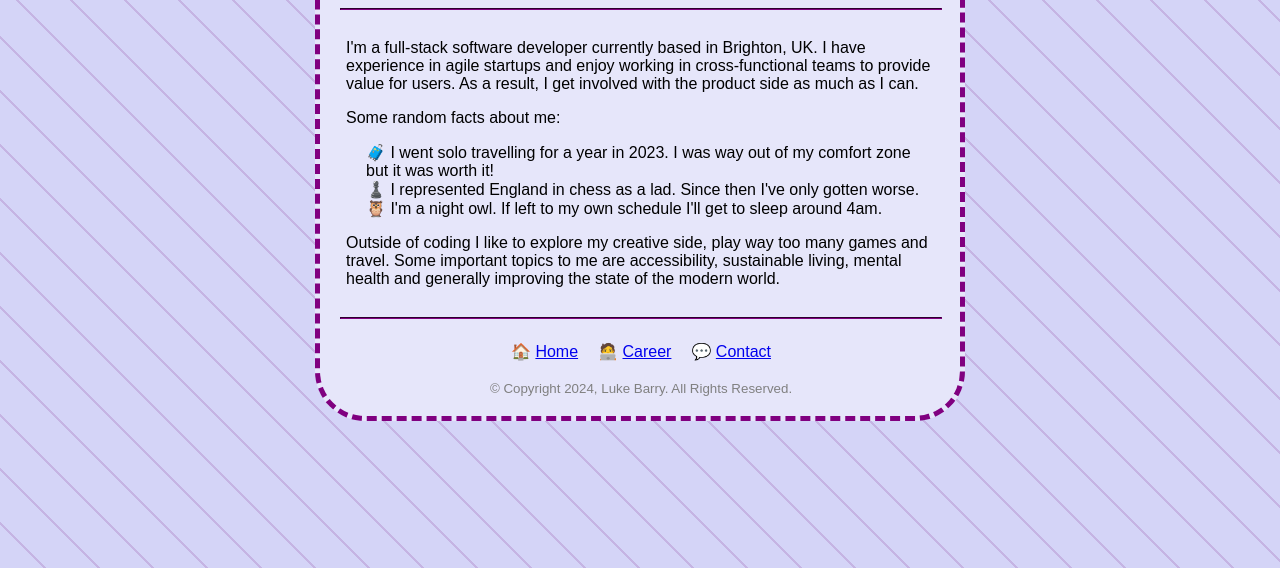
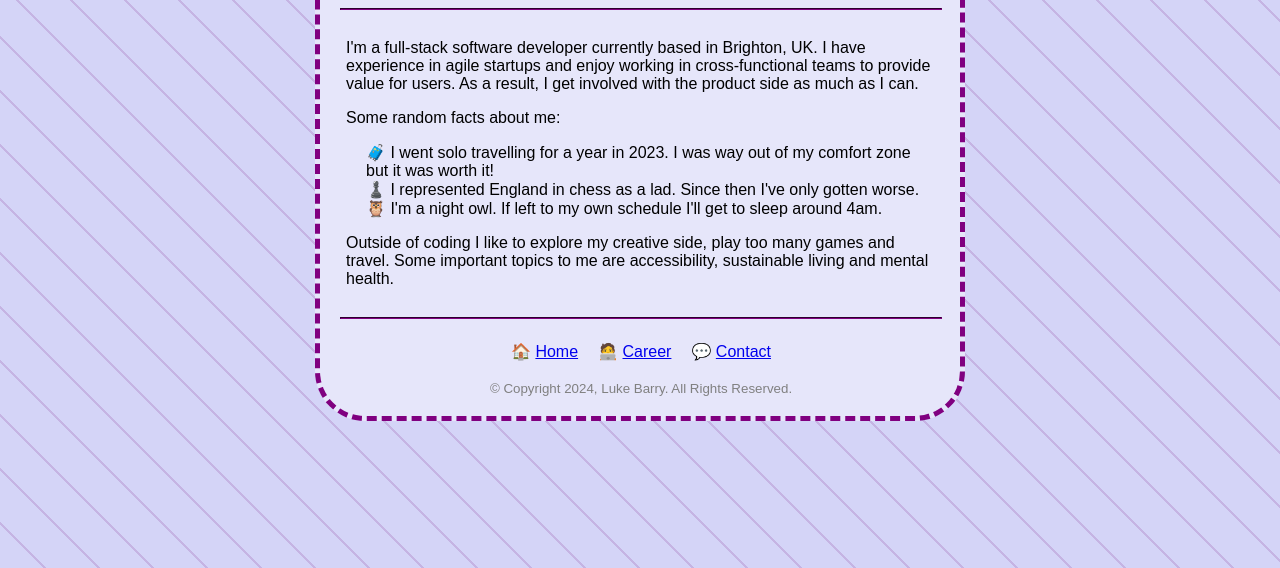
Before and after one commit to lukelbarry06/personal-website, a plain HTML site: page index.html in a window 1280 px wide. Shown: the part 232-800 px from the top of the page. Drawn offline with Linux system fonts and the light colour scheme.

Commit message:
Copy change.

```diff
--- a/index.html
+++ b/index.html
@@ -38,10 +38,9 @@
                     <li>🦉 I'm a night owl. If left to my own schedule I'll get to sleep around 4am.</li>
                 </ul>
                 <p>
-                    Outside of coding I like to explore my creative side, play way too many games and travel.
+                    Outside of coding I like to explore my creative side, play too many games and travel.
 
-                    Some important topics to me are accessibility, sustainable living, mental health and
-                    generally improving the state of the modern world.
+                    Some important topics to me are accessibility, sustainable living and mental health.
                 </p>
             </div>
 
```
